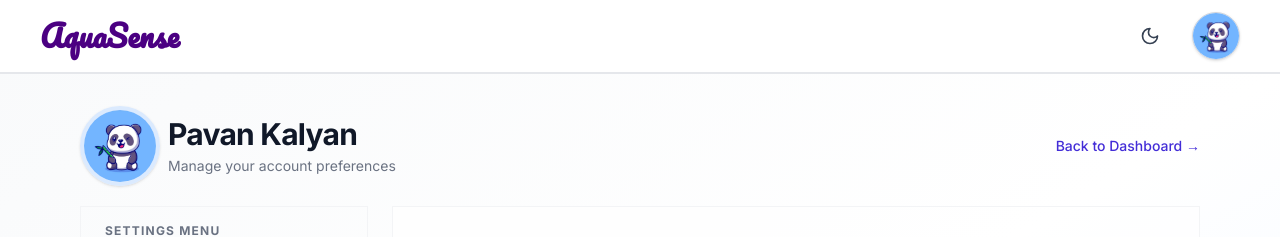
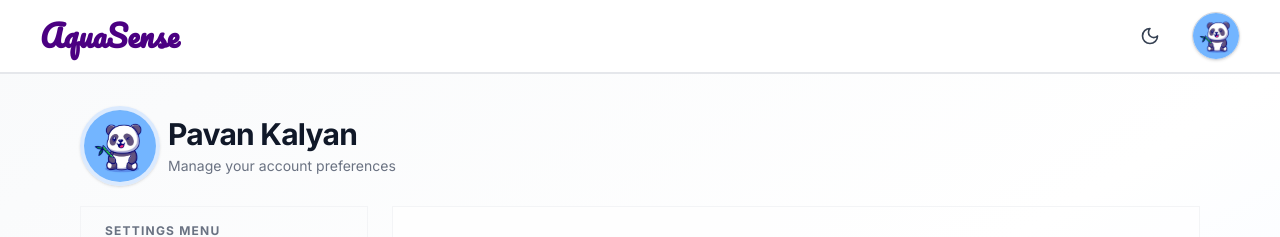
Before and after one commit to devPavanKalyan/aquasense, a React (Vite) app: page /settings in a window 1280 px wide. Shown: the top 237 px of the page. Built offline with nearby package versions, Linux system fonts and the light colour scheme; a web font is replaced by a local one.

Commit message:
Update mobile layout

```diff
--- a/src/layouts/SettingsLayout.tsx
+++ b/src/layouts/SettingsLayout.tsx
@@ -80,7 +80,7 @@ export default function SettingsLayout() {
       </header>
 
       <main className="relative min-h-screen bg-gradient-to-br from-gray-50 via-white to-blue-50 text-gray-800 border-t border-gray-200 px-6 sm:px-16 md:px-20 py-8">
-        <section className="flex flex-row sm:flex-row items-center justify-between mb-5 sm:gap-8">
+        <section className="flex flex-row sm:flex-row items-center mb-5">
           <div className="md:hidden">
             <button
               aria-label="Open menu"
@@ -110,13 +110,6 @@ export default function SettingsLayout() {
               </p>
             </div>
           </div>
-
-          <Link
-            to="/dashboard"
-            className="hidden md:inline text-sm font-medium text-indigo-700 hover:text-indigo-900 transition-colors"
-          >
-            Back to Dashboard →
-          </Link>
         </section>
 
         <aside
```
